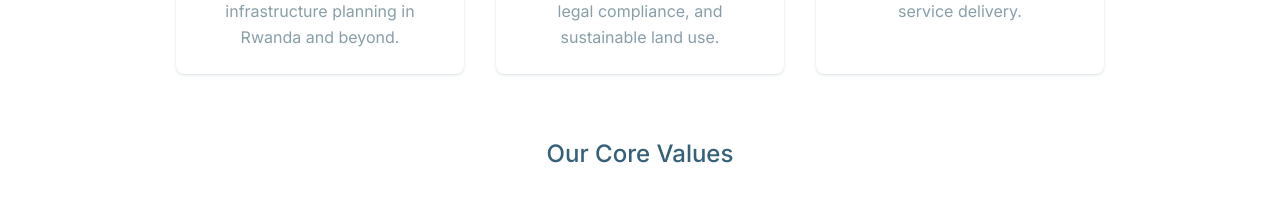
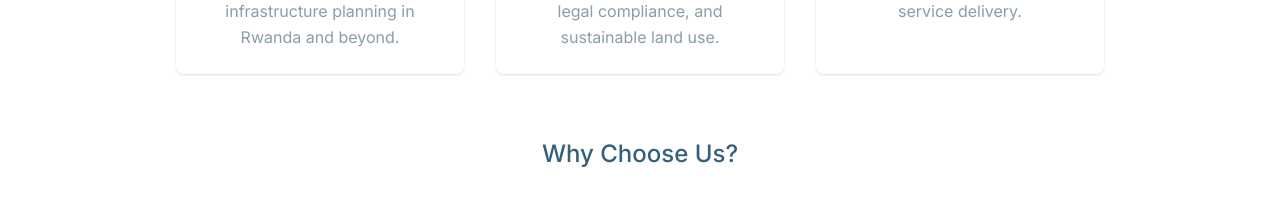
Before and after one commit to DavidMANZI-093/apex, a Next.js app: page / in a window 1280 px wide. Shown: the part 1420-1620 px from the top of the page. Built offline with nearby package versions, Linux system fonts and the light colour scheme.

Commit message:
Auto-commit at 04/07/2025, 14:10:51 for inactivity period...

```diff
--- a/src/components/about.tsx
+++ b/src/components/about.tsx
@@ -113,7 +113,7 @@ const about = () => {
 
         <div className="flex flex-col gap-8">
           <h3 className="!text-2xl !font-medium !text-indigo-dye/85 !text-center mb-12">
-            Our Core Values
+            Why Choose Us?
           </h3>
           <div className="grid sm:grid-cols-2 lg:grid-cols-3 gap-8">
             {values.map((value, index) => (
```
